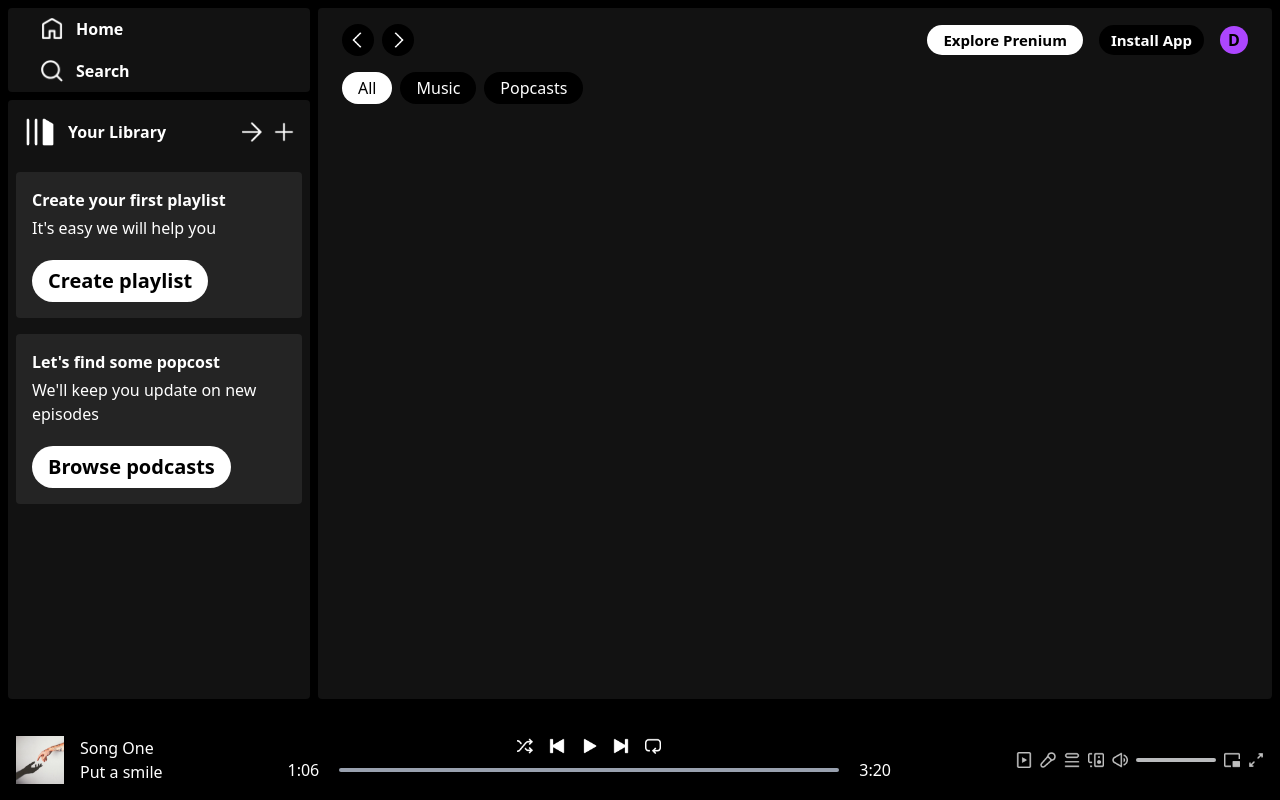
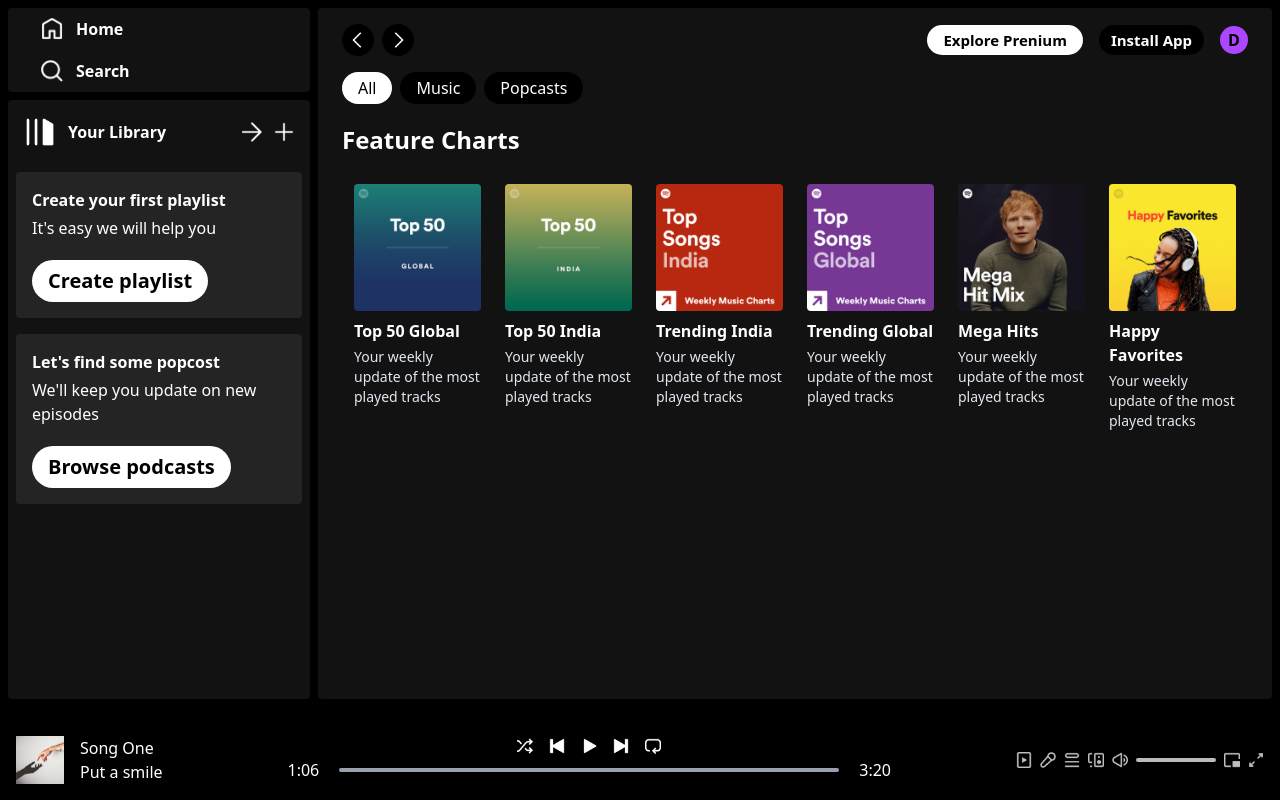
Before and after one commit to rigby200602/Spotify-Clone, a React (Vite) app: page / in a window 1280 px wide. Built offline with nearby package versions, Linux system fonts and the light colour scheme.

Commit message:
album displayed

```diff
--- a/src/components/DisplayHome.jsx
+++ b/src/components/DisplayHome.jsx
@@ -6,9 +6,16 @@ import AlbumItems from './AlbumItems'
 const DisplayHome = () => {
   return (
     <>
-      <Navbar/>
+      <Navbar />
       {/* for album */}
-      <div className='my-5 font-bold text-2xl'>
+      <div className='mb-4 '>
+        <h1 className='my-5 font-bold text-2xl'>Feature Charts</h1>
+        <div className='flex overflow-auto'>
+          {/* for each item it will render 1 album, get data from albumsData */}
+          {albumsData.map((item, index) =>
+            <AlbumItems key={index} name={item.name} desc={item.desc} id={item.id} image={item.image} />
+          )}
+        </div>
 
       </div>
     </>
```
